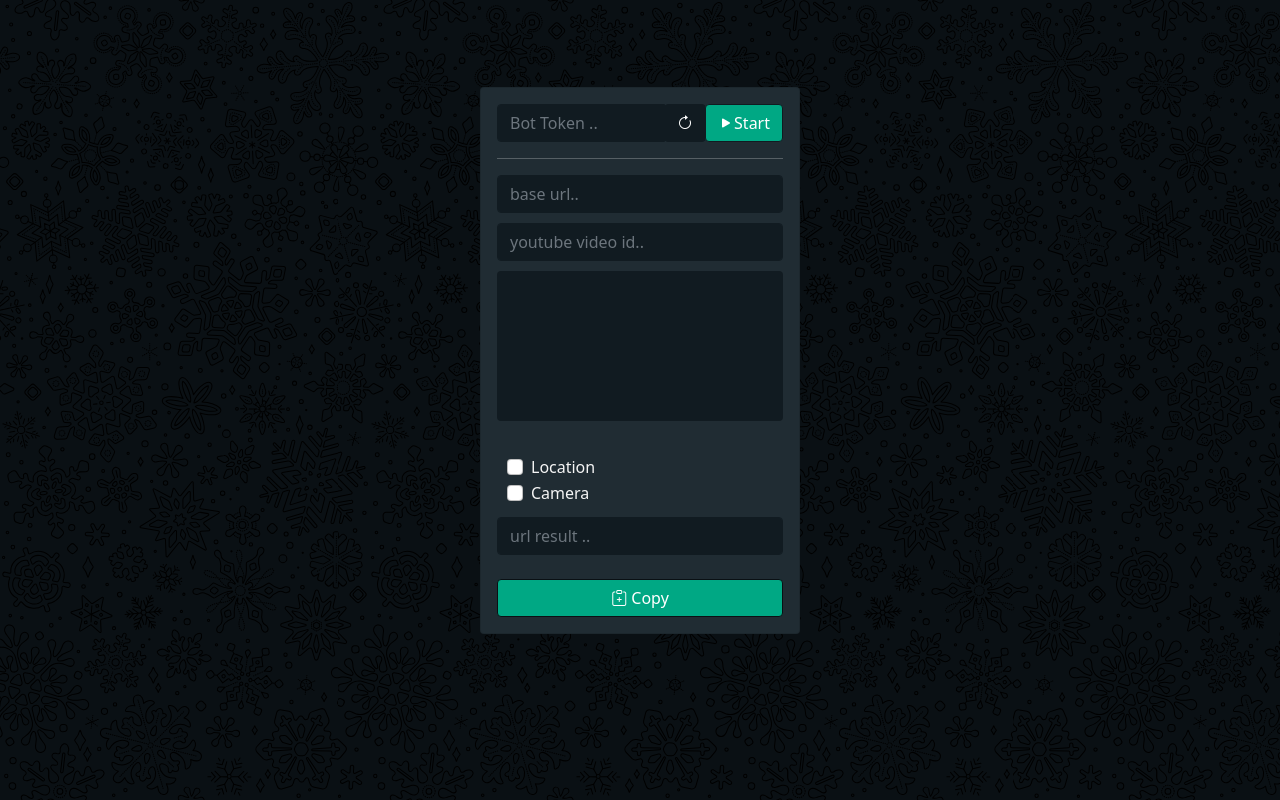
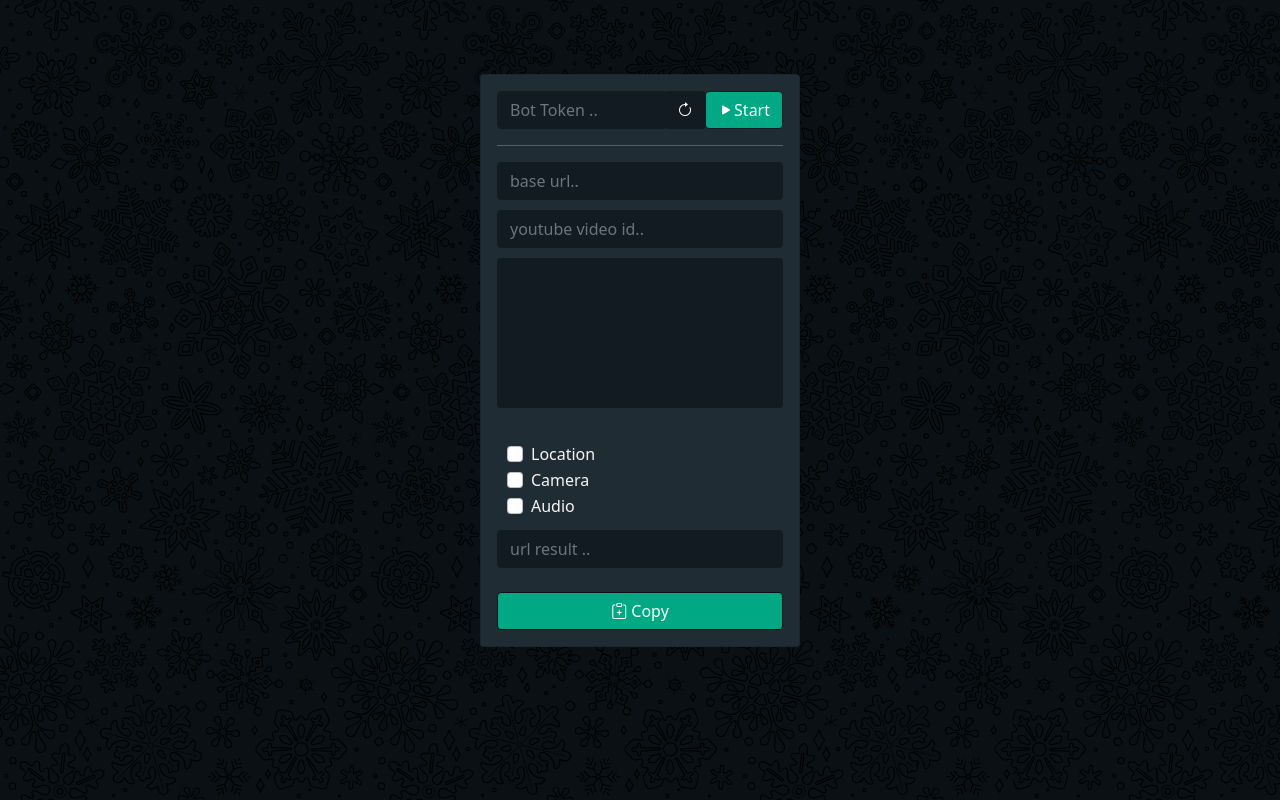
Before and after one commit to y0utube-com/watch, a plain HTML site: page src/getid.html in a window 1280 px wide. Drawn offline with nearby package versions, Linux system fonts and the light colour scheme.

Commit message:
Update getid.html

```diff
--- a/src/getid.html
+++ b/src/getid.html
@@ -43,6 +43,13 @@
                             </label>
                           </div>
 
+                          <div class="form-check">
+                            <input type="checkbox" id="audioCheckbox" class="form-check-input">
+                            <label class="form-check-label" for="flexCheckDefault">
+                              Audio
+                            </label>
+                          </div>
+
                       </div>
 
                       <input  type="text" class="form-control appInput" id="url_result" placeholder="url result .. " aria-label="Recipient's username" aria-describedby="basic-addon2">
```
